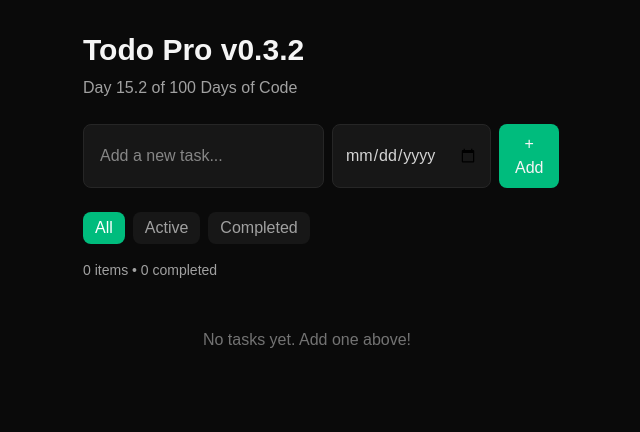
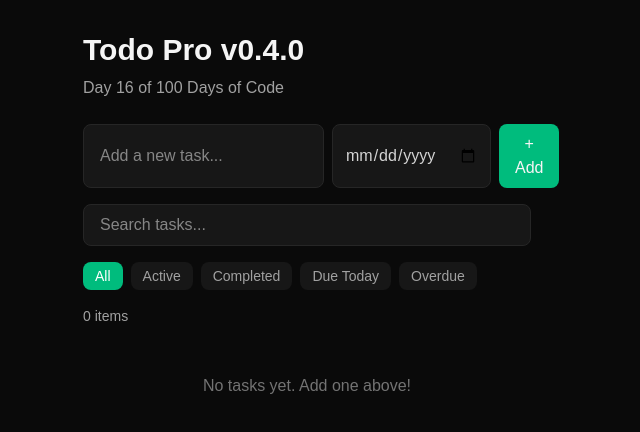
Before and after one commit to rrrnet3-dev/todo.pro, a Next.js app: page / in a window 1280 px wide. Shown: the top 432 px of the page, without its empty margins (333-973 px from the left). Built offline with nearby package versions, Linux system fonts and the light colour scheme.

Commit message:
feat: v0.4.0 - auto-sort + today/overdue filters + edit dates + search | Day 16

```diff
--- a/src/app/page.js
+++ b/src/app/page.js
@@ -7,20 +7,25 @@ export default function Home() {
   const [todos, setTodos] = useState([])
   const [input, setInput] = useState('')
   const [dueDate, setDueDate] = useState('')
-  const [filter, setFilter] = useState('all')
+  const [filter, setFilter] = useState('all') // 'all', 'active', 'completed', 'today', 'overdue'
+  const [search, setSearch] = useState('')
   const [editingId, setEditingId] = useState(null)
   const [editText, setEditText] = useState('')
+  const [editingDateId, setEditingDateId] = useState(null)
   const editInputRef = useRef(null)
 
+  // Load from localStorage on mount
   useEffect(() => {
     const saved = localStorage.getItem('todos')
     if (saved) setTodos(JSON.parse(saved))
   }, [])
 
+  // Save to localStorage when todos change
   useEffect(() => {
     localStorage.setItem('todos', JSON.stringify(todos))
   }, [todos])
 
+  // Focus edit input when entering edit mode
   useEffect(() => {
     if (editingId && editInputRef.current) {
       editInputRef.current.focus()
@@ -81,27 +86,83 @@ export default function Home() {
     setEditText('')
   }
 
+  const updateDueDate = (id, newDate) => {
+    setTodos(todos.map(todo =>
+      todo.id === id? {...todo, dueDate: newDate || null } : todo
+    ))
+    setEditingDateId(null)
+  }
+
   const clearCompleted = () => {
     setTodos(todos.filter(todo =>!todo.completed))
   }
 
-  const filteredTodos = todos.filter(todo => {
+  const clearSearch = () => {
+    setSearch('')
+  }
+
+  // Helper: check if date is today
+  const isToday = (dateStr) => {
+    const today = new Date().toISOString().split('T')[0]
+    return dateStr === today
+  }
+
+  // Helper: check if overdue
+  const isOverdue = (todo) => {
+    return todo.dueDate && new Date(todo.dueDate) < new Date().setHours(0,0,0,0) &&!todo.completed
+  }
+
+  // Filter + Search + Sort logic
+  const filteredTodos = todos
+   .filter(todo => {
+      // Search filter
+      if (search &&!todo.text.toLowerCase().includes(search.toLowerCase())) {
+        return false
+      }
+
+      // Status filters
       if (filter === 'active') return!todo.completed
       if (filter === 'completed') return todo.completed
-    return true
+      if (filter === 'today') return todo.dueDate && isToday(todo.dueDate) &&!todo.completed
+      if (filter === 'overdue') return isOverdue(todo)
+      return true // 'all'
+    })
+   .sort((a, b) => {
+      // Completed items go to bottom
+      if (a.completed &&!b.completed) return 1
+      if (!a.completed && b.completed) return -1
+      if (a.completed && b.completed) return 0
+
+      // Both incomplete: sort by due date
+      if (!a.dueDate &&!b.dueDate) return 0
+      if (!a.dueDate) return 1 // No date goes to bottom
+      if (!b.dueDate) return -1
+
+      return new Date(a.dueDate) - new Date(b.dueDate)
     })
 
   const activeCount = todos.filter(t =>!t.completed).length
   const completedCount = todos.filter(t => t.completed).length
+  const todayCount = todos.filter(t => t.dueDate && isToday(t.dueDate) &&!t.completed).length
+  const overdueCount = todos.filter(t => isOverdue(t)).length
   const today = new Date().toISOString().split('T')[0]
+
+  const filterButtons = [
+    { key: 'all', label: 'All', count: null },
+    { key: 'active', label: 'Active', count: activeCount },
+    { key: 'completed', label: 'Completed', count: completedCount },
+    { key: 'today', label: 'Due Today', count: todayCount },
+    { key: 'overdue', label: 'Overdue', count: overdueCount }
+  ]
 
   return (
     <main className="min-h-screen bg-neutral-950 text-neutral-100 p-4 md:p-8">
       <div className="max-w-md mx-auto">
-        <h1 className="text-3xl font-bold mb-2">Todo Pro v0.3.2</h1>
-        <p className="text-neutral-400 mb-6">Day 15.2 of 100 Days of Code</p>
+        <h1 className="text-3xl font-bold mb-2">Todo Pro v0.4.0</h1>
+        <p className="text-neutral-400 mb-6">Day 16 of 100 Days of Code</p>
 
-        <form onSubmit={addTodo} className="flex gap-2 mb-6">
+        {/* Add Form */}
+        <form onSubmit={addTodo} className="flex gap-2 mb-4">
           <input
             value={input}
             onChange={(e) => setInput(e.target.value)}
@@ -123,24 +184,46 @@ export default function Home() {
           </button>
         </form>
 
+        {/* Search Bar */}
+        <div className="relative mb-4">
+          <input
+            value={search}
+            onChange={(e) => setSearch(e.target.value)}
+            onKeyDown={(e) => e.key === 'Escape' && clearSearch()}
+            placeholder="Search tasks..."
+            className="w-full px-4 py-2 pr-10 bg-neutral-900 border border-neutral-800 rounded-lg focus:outline-none focus:border-emerald-500 transition"
+          />
+          {search && (
+            <button
+              onClick={clearSearch}
+              className="absolute right-3 top-1/2 -translate-y-1/2 text-neutral-500 hover:text-neutral-300"
+            >
+              <svg className="w-4 h-4" fill="none" stroke="currentColor" viewBox="0 0 24 24">
+                <path strokeLinecap="round" strokeLinejoin="round" strokeWidth={2} d="M6 18L18 6M6 6l12 12" />
+              </svg>
+            </button>
+          )}
+        </div>
+
+        {/* Filters */}
         <div className="flex gap-2 mb-4 flex-wrap">
-          {['all', 'active', 'completed'].map(f => (
+          {filterButtons.map(f => (
             <button
-              key={f}
-              onClick={() => setFilter(f)}
-              className={`px-3 py-1 rounded-lg transition capitalize ${
-                filter === f
+              key={f.key}
+              onClick={() => setFilter(f.key)}
+              className={`px-3 py-1 rounded-lg transition text-sm ${
+                filter === f.key
               ? 'bg-emerald-500 text-white'
                 : 'bg-neutral-900 text-neutral-400 hover:bg-neutral-800'
               }`}
             >
-              {f}
+              {f.label} {f.count!== null && f.count > 0 && `(${f.count})`}
             </button>
           ))}
           {completedCount > 0 && (
             <button
               onClick={clearCompleted}
-              className="px-3 py-1 rounded-lg bg-red-500/20 text-red-400 hover:bg-red-500/30 transition ml-auto"
+              className="px-3 py-1 rounded-lg bg-red-500/20 text-red-400 hover:bg-red-500/30 transition ml-auto text-sm"
             >
               Clear completed
             </button>
@@ -148,28 +231,32 @@ export default function Home() {
         </div>
 
         <div className="mb-4 text-sm text-neutral-400">
-          {todos.length} items • {completedCount} completed
+          {filteredTodos.length} {filteredTodos.length === 1? 'item' : 'items'}
+          {search && ` matching "${search}"`}
         </div>
 
+        {/* Todo List */}
         <AnimatePresence mode="popLayout">
           {filteredTodos.map(todo => {
-            const isOverdue = todo.dueDate && new Date(todo.dueDate) < new Date().setHours(0,0,0,0) &&!todo.completed
+            const overdue = isOverdue(todo)
+            const dueToday = todo.dueDate && isToday(todo.dueDate) &&!todo.completed
 
             return (
               <motion.div
                 key={todo.id}
+                layout
                 initial={{ opacity: 0, y: -10 }}
                 animate={{ opacity: 1, y: 0 }}
                 exit={{ opacity: 0, x: -100 }}
                 className={`flex items-center gap-3 p-3 mb-2 bg-neutral-900 border rounded-lg ${
-                  isOverdue? 'border-red-500/50' : 'border-neutral-800'
+                  overdue? 'border-red-500/50' : dueToday? 'border-yellow-500/50' : 'border-neutral-800'
                 }`}
               >
                 <input
                   type="checkbox"
                   checked={todo.completed}
                   onChange={() => toggleTodo(todo.id)}
-                  className="w-5 h-5 accent-emerald-500 cursor-pointer"
+                  className="w-5 h-5 accent-emerald-500 cursor-pointer flex-shrink-0"
                 />
 
                 {editingId === todo.id? (
@@ -185,24 +272,41 @@ export default function Home() {
                     className="flex-1 px-2 py-1 bg-neutral-800 border border-emerald-500 rounded outline-none"
                   />
                 ) : (
-                  <div className="flex-1">
+                  <div className="flex-1 min-w-0">
                     <span
                       onDoubleClick={() => startEdit(todo)}
-                      className={`cursor-pointer ${
+                      className={`cursor-pointer block truncate ${
                         todo.completed? 'line-through text-neutral-500' : ''
                       }`}
                     >
                       {todo.text}
                     </span>
-                    {/* Day 15.2: Show both dates */}
                     {(todo.dueDate || todo.completedAt) && (
                       <div className="text-xs mt-1 flex items-center gap-2 flex-wrap">
                         {todo.dueDate && (
-                          <span className={
-                            todo.completed? 'text-neutral-500' : isOverdue? 'text-red-400' : 'text-neutral-400'
-                          }>
+                          editingDateId === todo.id? (
+                            <input
+                              type="date"
+                              defaultValue={todo.dueDate}
+                              min={today}
+                              onBlur={(e) => updateDueDate(todo.id, e.target.value)}
+                              onKeyDown={(e) => {
+                                if (e.key === 'Enter') updateDueDate(todo.id, e.target.value)
+                                if (e.key === 'Escape') setEditingDateId(null)
+                              }}
+                              autoFocus
+                              className="px-2 py-0.5 bg-neutral-800 border border-emerald-500 rounded outline-none text-neutral-300"
+                            />
+                          ) : (
+                            <button
+                              onClick={() => setEditingDateId(todo.id)}
+                              className={`hover:underline ${
+                                todo.completed? 'text-neutral-500' : overdue? 'text-red-400' : dueToday? 'text-yellow-400' : 'text-neutral-400'
+                              }`}
+                            >
                               Due: {new Date(todo.dueDate).toLocaleDateString('en-GB')}
-                          </span>
+                            </button>
+                          )
                         )}
 
                         {todo.completed && todo.completedAt && (
@@ -211,9 +315,14 @@ export default function Home() {
                           </span>
                         )}
 
-                        {isOverdue && (
+                        {overdue && (
                           <span className="px-2 py-0.5 bg-red-500/20 text-red-400 rounded-full font-bold">
                             OVERDUE
+                          </span>
+                        )}
+                        {dueToday &&!overdue && (
+                          <span className="px-2 py-0.5 bg-yellow-500/20 text-yellow-400 rounded-full font-bold">
+                            TODAY
                           </span>
                         )}
                       </div>
@@ -223,7 +332,7 @@ export default function Home() {
 
                 <button
                   onClick={() => deleteTodo(todo.id)}
-                  className="text-neutral-500 hover:text-red-400 transition"
+                  className="text-neutral-500 hover:text-red-400 transition flex-shrink-0"
                 >
                   <svg className="w-5 h-5" fill="none" stroke="currentColor" viewBox="0 0 24 24">
                     <path strokeLinecap="round" strokeLinejoin="round" strokeWidth={2} d="M19 7l-.867 12.142A2 2 0 0116.138 21H7.862a2 2 0 01-1.995-1.858L5 7m5 4v6m4-6v6m1-10V4a1 1 0 00-1-1h-4a1 1 0 00-1 1v3M4 7h16" />
@@ -236,9 +345,12 @@ export default function Home() {
 
         {filteredTodos.length === 0 && (
           <div className="text-center text-neutral-500 py-8">
-            {filter === 'active' && 'No active tasks'}
-            {filter === 'completed' && 'No completed tasks'}
-            {filter === 'all' && 'No tasks yet. Add one above!'}
+            {search? `No tasks matching "${search}"` :
+             filter === 'active'? 'No active tasks' :
+             filter === 'completed'? 'No completed tasks' :
+             filter === 'today'? 'Nothing due today' :
+             filter === 'overdue'? 'No overdue tasks' :
+             'No tasks yet. Add one above!'}
           </div>
         )}
       </div>
```
Lines whose indentation alone changed are shown as unchanged.
